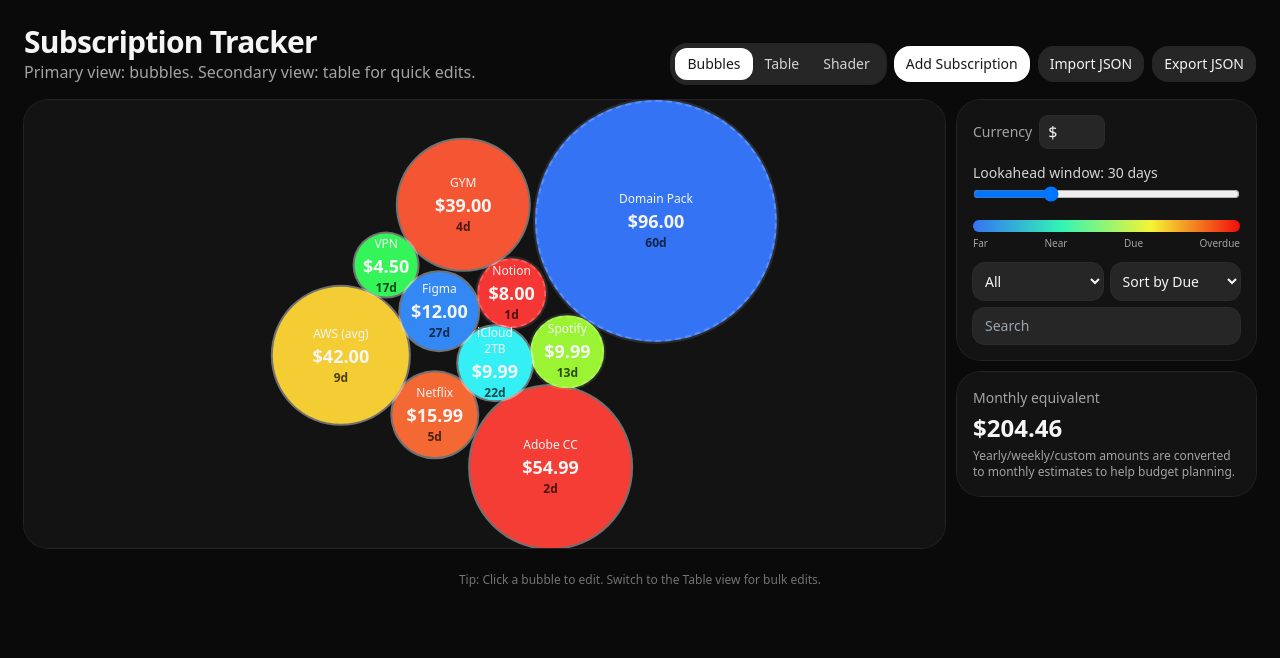
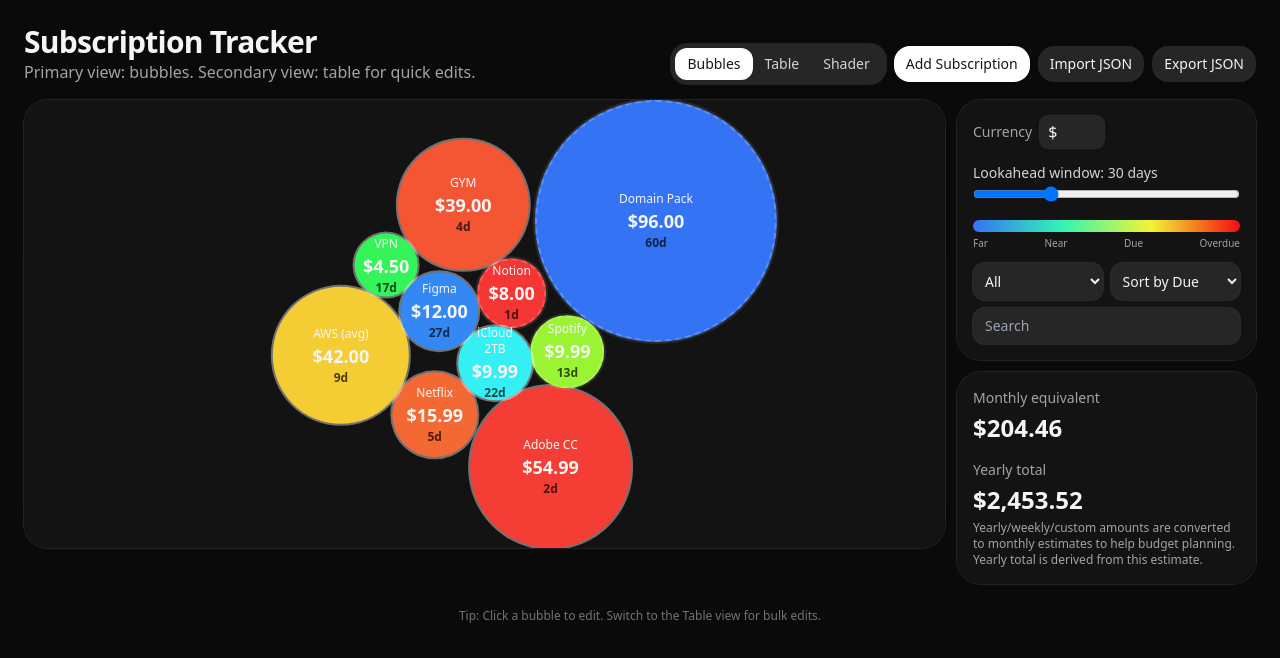
Before and after one commit to kngzero/ML-Bubble-Budget, a React (Vite) app: page / in a window 1280 px wide. Shown: the top 658 px of the page. Built offline with nearby package versions, Linux system fonts and the light colour scheme.

Commit message:
feat: show yearly subscription total

```diff
--- a/src/App.jsx
+++ b/src/App.jsx
@@ -116,7 +116,13 @@
     .map(x=>({id:x.id, r:amountToRadius(x.amount)})), [filtered, size, sortBy]);
   const pos = useMemo(()=> packCircles(layoutInput, size.w, size.h, 0.5), [layoutInput, size]);
 
-  const monthlyTotal = useMemo(()=> filtered.reduce((acc, x)=> acc + monthlyEquivalent(x.amount, x.cycle, x.intervalDays), 0), [filtered]);
+  const monthlyTotal = useMemo(() =>
+    filtered.reduce(
+      (acc, x) => acc + monthlyEquivalent(x.amount, x.cycle, x.intervalDays),
+      0,
+    ),
+  [filtered]);
+  const yearlyTotal = useMemo(() => monthlyTotal * 12, [monthlyTotal]);
 
   function handleMarkPaid(it){ setItems(prev => prev.map(p => p.id===it.id ? { ...p, nextDue: addInterval(p.nextDue, p.cycle, p.intervalDays) } : p)); }
   function handleDelete(it){ setItems(prev => prev.filter(p => p.id !== it.id)); }
@@ -216,7 +222,9 @@
             <div className="rounded-3xl bg-neutral-900/70 ring-1 ring-white/10 p-4">
               <h3 className="text-sm text-neutral-400">Monthly equivalent</h3>
               <div className="mt-1 text-2xl font-semibold">{formatCurrency(monthlyTotal, currency)}</div>
-              <p className="text-xs text-neutral-400 mt-1">Yearly/weekly/custom amounts are converted to monthly estimates to help budget planning.</p>
+              <h3 className="mt-4 text-sm text-neutral-400">Yearly total</h3>
+              <div className="mt-1 text-2xl font-semibold">{formatCurrency(yearlyTotal, currency)}</div>
+              <p className="text-xs text-neutral-400 mt-1">Yearly/weekly/custom amounts are converted to monthly estimates to help budget planning. Yearly total is derived from this estimate.</p>
             </div>
           </aside>
         </div>
```
